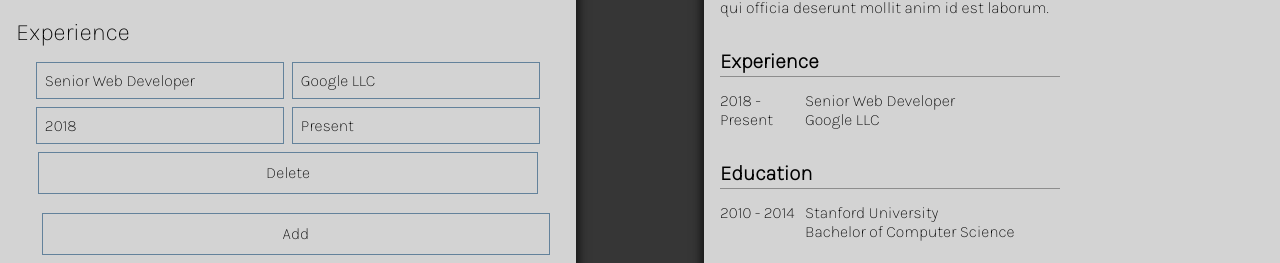
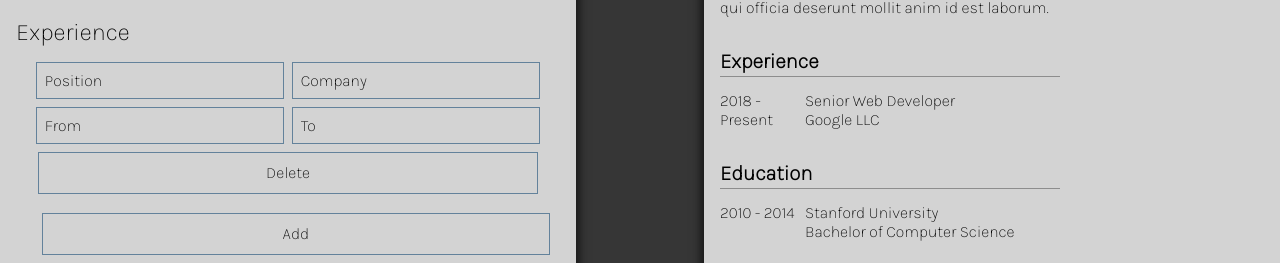
Before and after one commit to lrwthns/cv-project, a React (Create React App) app: page / in a window 1280 px wide. Shown: the part 499-762 px from the top of the page. Built offline with nearby package versions, Linux system fonts and the light colour scheme.

Commit message:
Modify changeState function and enable form adding

```diff
--- a/src/App.js
+++ b/src/App.js
@@ -24,21 +24,39 @@ class App extends Component {
         from: '2018',
         to: 'Present',
       },
-      experienceList: [],
+      experienceList: [{
+        position: '',
+        company: '',
+        from: '',
+        to: '',
+      }],
       education: {
         university: 'Stanford University',
         degree: 'Bachelor of Computer Science',
         from: '2010',
         to: '2014',
       },
-      educationList: [],
+      educationList: [{
+        university: '',
+        degree: '',
+        from: '',
+        to: '',
+      }],
     }
   }
 
-  changeState = (event, obj) => {
+
+  changeState = (event, obj, addForm = false, formObj = '') => {
+    if (addForm === true) {
+      this.setState({
+        [obj]: [...this.state[obj], formObj]
+      }, () => {
+        console.log(this.state[obj]);
+        console.log(this.state)
+      })
+    } else {
       const value = event.target.value;
       this.setState({
-      ...this.state,
         [obj]: {
           ...this.state[obj],
           [event.target.name]: value,
@@ -47,19 +65,36 @@ class App extends Component {
         console.log(this.state[obj][event.target.name]);
         console.log(this.state)
       })
-
+    }
   }
 
+
+
+  // changeState = (event, obj) => {
+  //   const value = event.target.value;
+  //   this.setState({
+  //     ...this.state,
+  //     [obj]: {
+  //       ...this.state[obj],
+  //       [event.target.name]: value,
+  //     }
+  //   }, () => {
+  //     console.log(this.state[obj][event.target.name]);
+  //     console.log(this.state)
+  //   })
+
+  // }
+
   render() {
-    const { personalDetails, experience, education } = this.state;
+    const { personalDetails, experience, education, experienceList, educationList } = this.state;
     return (
     <div className='App'>
       <div className='header'>CV Generator</div>
       <div className="main-container">
         <div className='input-container'>
           <PersonalInfo handleInput={this.changeState} personal={personalDetails}/>
-          <Experience handleInput={this.changeState} experience={experience}/>
-          <Education handleInput={this.changeState} education={education}/>
+          <Experience handleInput={this.changeState} experience={experience} experienceList={experienceList}/>
+          <Education handleInput={this.changeState} education={education} educationList={educationList}/>
           <button>Generate PDF</button>
         </div>
         <div className='output-container'>
--- a/src/components/Education.js
+++ b/src/components/Education.js
@@ -19,11 +19,20 @@ class Education extends Component {
   }
 
   render() {
+    const { handleInput } = this.props;
     return (
       <div className='Education'>
         <div>Education</div>
         <this.createEducationForm/>
-        <button className='add'>Add</button>
+        <button className='add' onClick={(e) => {
+            handleInput(e, 'educationList', true, {
+              education: '',
+              degree: '',
+              from: '',
+              to: '',
+            })
+          }
+        }>Add</button>
       </div>
     )
   }
--- a/src/components/Experience.js
+++ b/src/components/Experience.js
@@ -1,38 +1,43 @@
 import React, { Component } from 'react';
+import ExperienceForm from './ExperienceForm';
 
 class Experience extends Component {
   constructor(props) {
     super(props);
   }
 
-  createExperienceForm = () => {
-    const { handleInput, experience } = this.props;
-    return (
-      <form>
-        <input type='text' value={experience.position} name='position' placeholder='Position' onChange={(e) => handleInput(e, 'experience')}></input>
-        <input type='text' value={experience.company} name='company' placeholder='Company' onChange={(e) => handleInput(e, 'experience')}></input>
-        <input type='text' value={experience.from} name='from' placeholder='From' onChange={(e) => handleInput(e, 'experience')}></input>
-        <input type='text' value={experience.to} name='to' placeholder='To' onChange={(e) => handleInput(e, 'experience')}></input>
-        <button className='delete'>Delete</button>
-      </form>
-    )
-  }
-
-  attachForm = (container) => {
-    const newForm = this.createExperienceForm();
-    container.appendChild(newForm);
-  }
+  // createExperienceForm = () => {
+  //   const { handleInput, experience } = this.props;
+  //   return (
+  //     <form>
+  //       <input type='text' value={experience.position} name='position' placeholder='Position' onChange={(e) => handleInput(e, 'experience')}></input>
+  //       <input type='text' value={experience.company} name='company' placeholder='Company' onChange={(e) => handleInput(e, 'experience')}></input>
+  //       <input type='text' value={experience.from} name='from' placeholder='From' onChange={(e) => handleInput(e, 'experience')}></input>
+  //       <input type='text' value={experience.to} name='to' placeholder='To' onChange={(e) => handleInput(e, 'experience')}></input>
+  //       <button className='delete'>Delete</button>
+  //     </form>
+  //   )
+  // }
 
   render() {
+    const { handleInput, experience, experienceList } = this.props;
     return (
     <div className='Experience'>
       <div>Experience</div>
       <div className='experience-form-container'>
-        <this.createExperienceForm/>
+        {experienceList.map((exp, index) => {
+          return <ExperienceForm handleInput={handleInput} experience={experience} experienceList={experienceList} key={index} id={index}/>
+        })}
       </div>
-      <button className='add' onClick={this.attachForm}>
-        Add
-      </button>
+      <button className='add' onClick={(e) => {
+          handleInput(e, 'experienceList', true, {
+            position: '',
+            company: '',
+            from: '',
+            to: '',
+          })
+        }
+      }>Add</button>
     </div>
     )
   }
--- /dev/null
+++ b/src/components/ExperienceForm.js
@@ -0,0 +1,14 @@
+const ExperienceForm = (props) => {
+  const { handleInput, experience, experienceList, id } = props;
+    return (
+      <form>
+        <input type='text' value={experienceList[id].position} name='position' placeholder='Position' onChange={(e) => handleInput(e, 'experienceList')}></input>
+        <input type='text' value={experienceList[id].company} name='company' placeholder='Company' onChange={(e) => handleInput(e, 'experienceList')}></input>
+        <input type='text' value={experienceList[id].from} name='from' placeholder='From' onChange={(e) => handleInput(e, 'experienceList')}></input>
+        <input type='text' value={experienceList[id].to} name='to' placeholder='To' onChange={(e) => handleInput(e, 'experienceList')}></input>
+        <button className='delete'>Delete</button>
+      </form>
+    )
+}
+
+export default ExperienceForm;
```
Lines whose indentation alone changed are shown as unchanged.
